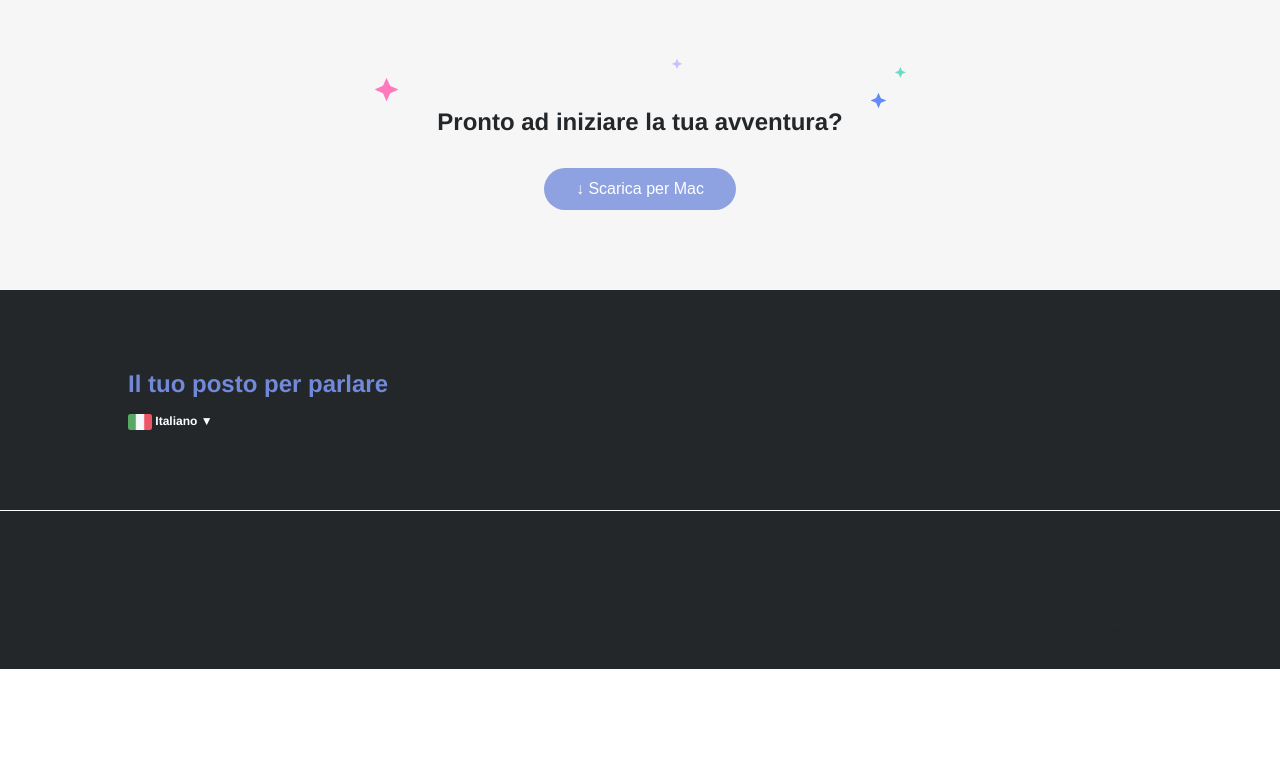
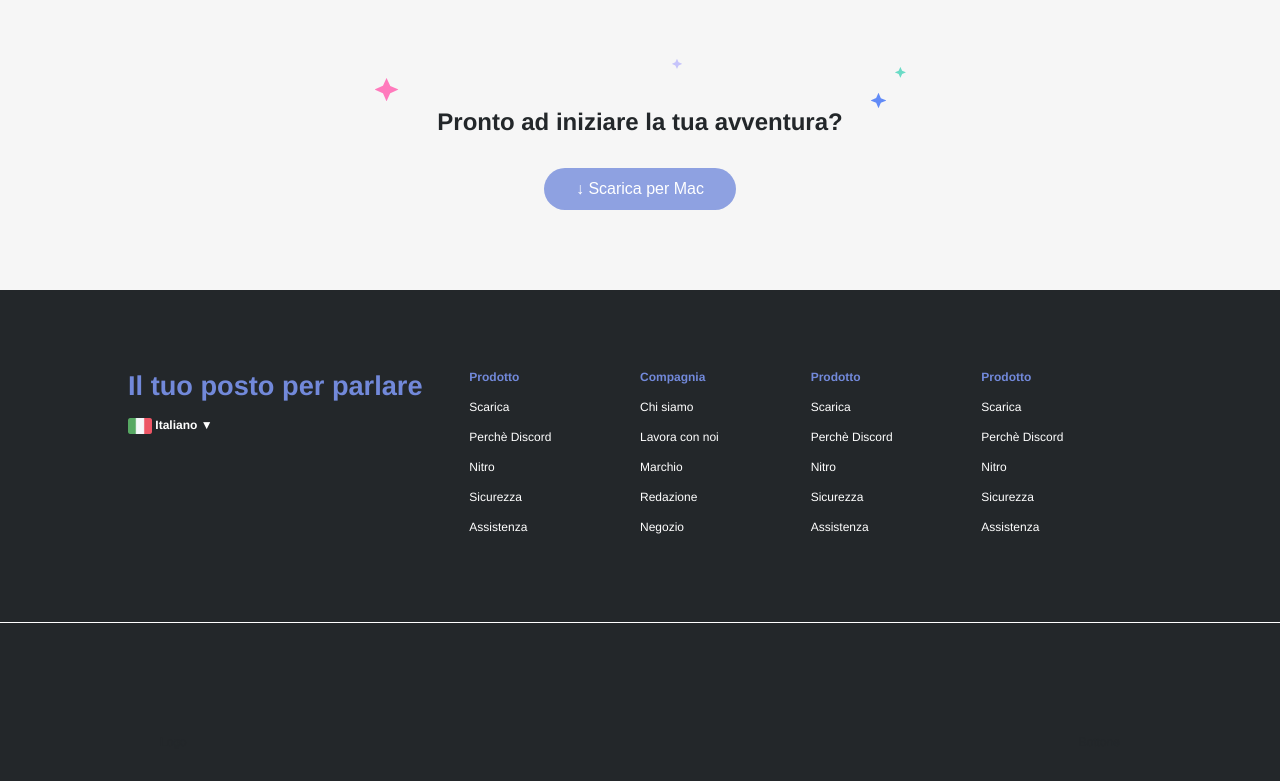
Before and after one commit to francescopiscaglia/htmlcss-discord, a plain HTML site: page index.html in a window 1280 px wide. Shown: the part 2869-3651 px from the top of the page. Before the commit the page ends 3539 px from the top, so only its background shows below. Drawn offline with Linux system fonts and the light colour scheme.

Commit message:
add link footer

```diff
--- a/index.html
+++ b/index.html
@@ -143,13 +143,49 @@
                         <span id="italiano" class="mtop-1">
                             Italiano &#x25BC;
                         </span>
-
                     </div>
                 </div>
-                <div class="bg-violet w-20 bordered-item"></div>
-                <div class="bg-violet w-20 bordered-item"></div>
-                <div class="bg-violet w-20 bordered-item"></div>
-                <div class="bg-violet w-20 bordered-item"></div>
+                <div class="bg-violet w-20 bordered-item d-flex fd-column">
+                    <span class="link-title">
+                        Prodotto
+                    </span>
+                    <a href="">Scarica</a>
+                    <a href="">Perchè Discord</a>
+                    <a href="">Nitro</a>
+                    <a href="">Sicurezza</a>
+                    <a href="">Assistenza</a>
+                </div>
+                <div class="bg-violet w-20 bordered-item d-flex fd-column">
+                    <span class="link-title">
+                        Compagnia
+                    </span>
+                    <a href="">Chi siamo</a>
+                    <a href="">Lavora con noi</a>
+                    <a href="">Marchio</a>
+                    <a href="">Redazione</a>
+                    <a href="">Negozio</a>
+                </div>
+                <div class="bg-violet w-20 bordered-item d-flex fd-column">
+                    <span class="link-title">
+                        Prodotto
+                    </span>
+                    <a href="">Scarica</a>
+                    <a href="">Perchè Discord</a>
+                    <a href="">Nitro</a>
+                    <a href="">Sicurezza</a>
+                    <a href="">Assistenza</a>
+                </div>
+                <div class="bg-violet w-20 bordered-item d-flex fd-column">
+                    <span class="link-title">
+                        Prodotto
+                    </span>
+                    <a href="">Scarica</a>
+                    <a href="">Perchè Discord</a>
+                    <a href="">Nitro</a>
+                    <a href="">Sicurezza</a>
+                    <a href="">Assistenza</a>
+                </div>
+
             </div>
         </section>
 
--- a/style.css
+++ b/style.css
@@ -304,6 +304,12 @@ footer{
     span{
         color: var(--ds-white);
     }
+
+    a{
+        text-decoration: none;
+        color: var(--ds-white);
+        padding: .5rem 0rem;
+    }
 }
 
 .font-color{
@@ -311,7 +317,7 @@ footer{
 }
 
 .footer-title{
-    font-size: 1.5rem;
+    font-size: 1.7rem;
     display: block;
 }
 
@@ -322,5 +328,11 @@ footer{
 
 #italiano{
     font-size: .75rem;
+}
 
+.link-title{
+    color: var(--ds-footer-title);
+    font-size: .75rem;
+    padding-bottom: .5rem;
+}
 /* #endregion footer */
```
